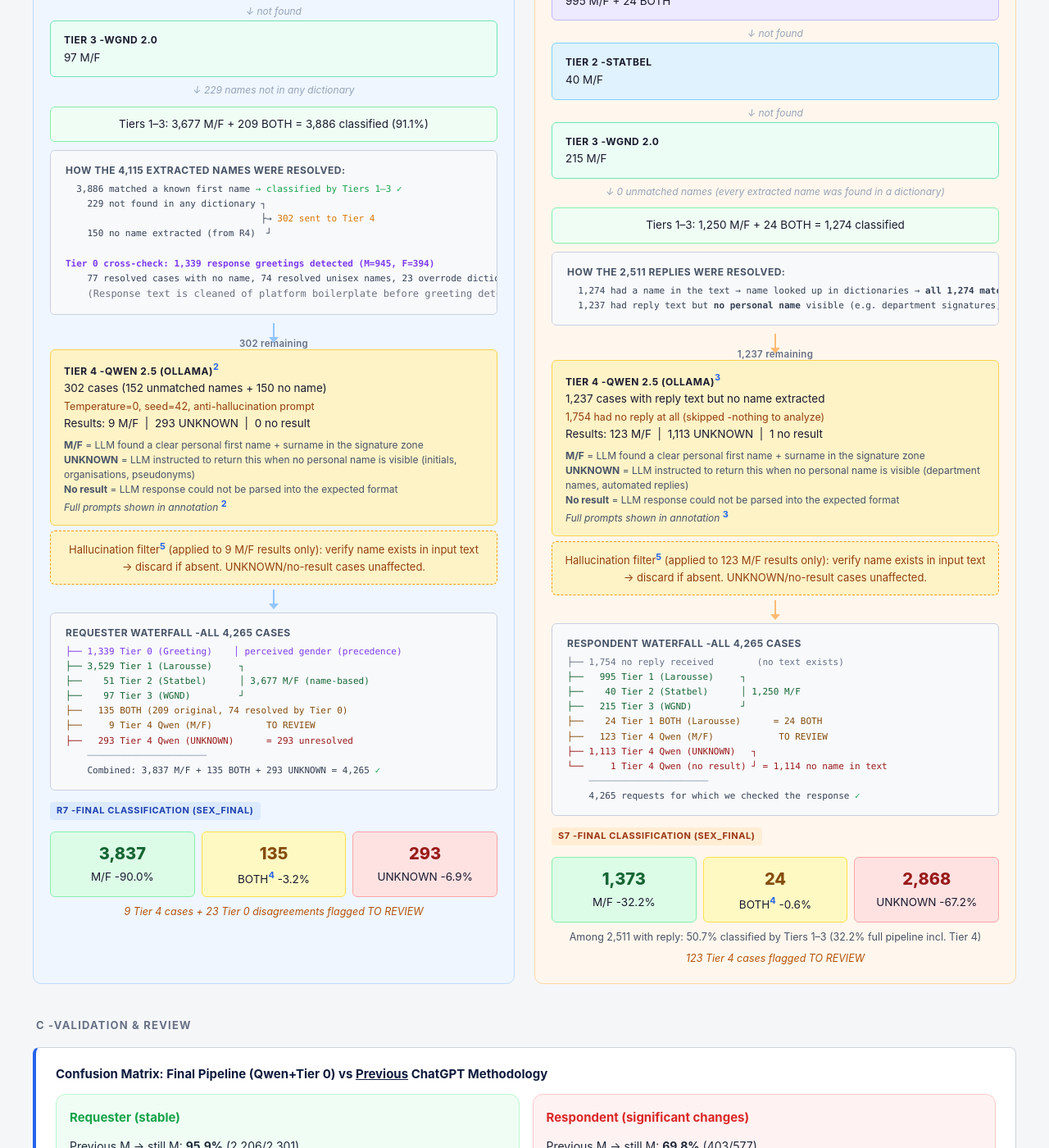
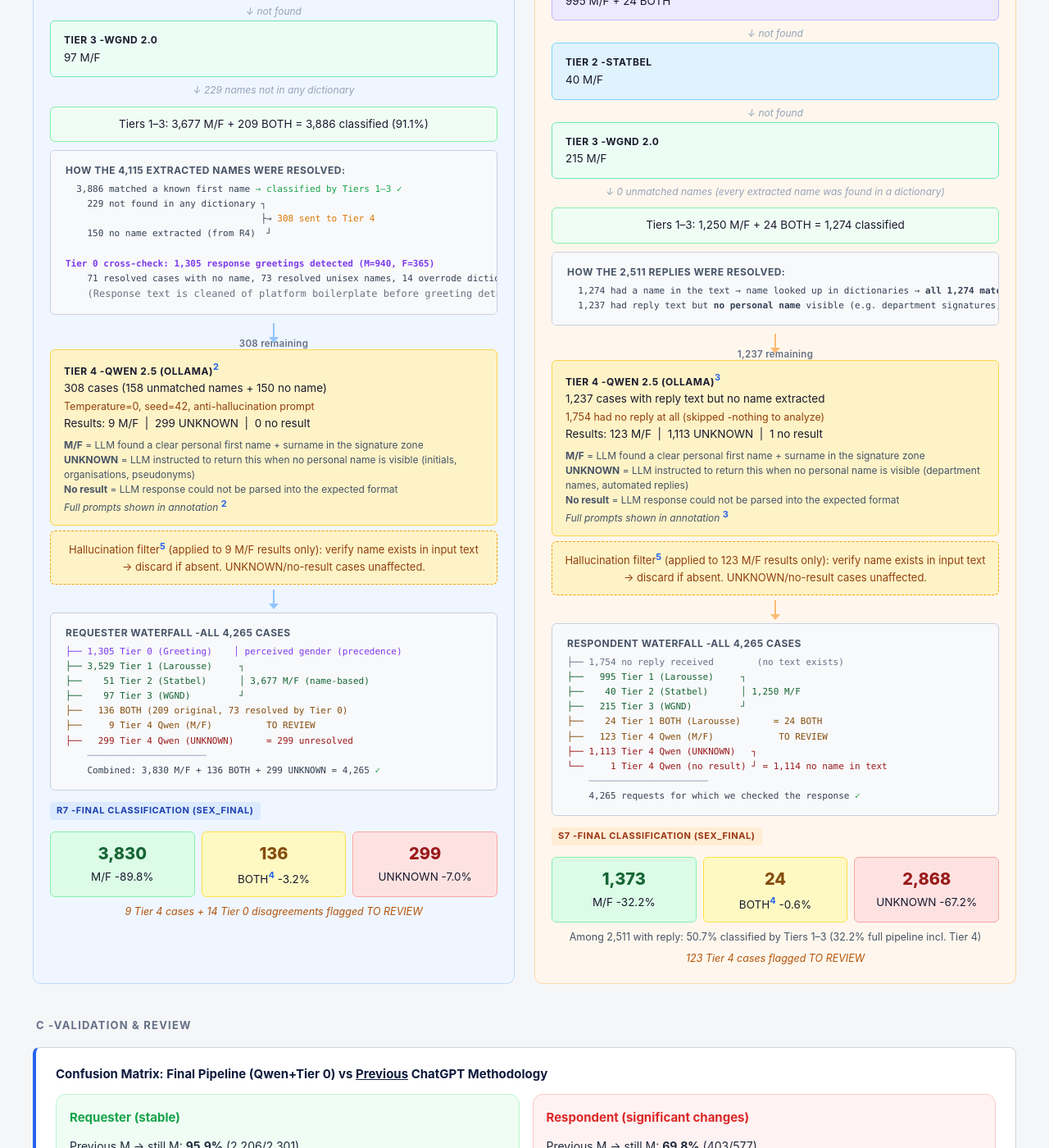
Before and after one commit to eqenrico-hub/eqenrico-hub.github.io, a Jekyll site: the page pipeline.html, which Jekyll copies as it is, in a window 1280 px wide and 1400 px high, scrolled down 2561 px. Shown: the whole window at 82% size. Built offline with Jekyll 4.4.1, drawn with Linux system fonts in a browser that asks for light colours; some of the changed text lies outside the part shown.

Commit message:
Fix multi-line neutral greeting detection + update all numbers
Multi-line neutral greetings (e.g., "Madame,\nMonsieur,") were being
misclassified as gendered. Added strict greeting-only line detection
to catch these. Re-ran full pipeline.

Key number changes:
- Tier 0 M/F: 1,339 → 1,305 (34 now correctly neutral)
- Tier 0 disagreements: 23 → 14 (9 were multi-line neutrals)
- sex_final requester: 3,837 (90.0%) → 3,830 (89.8%)
- TO REVIEW: 155 → 146

Co-Authored-By: Claude Opus 4.6 (1M context) <noreply@anthropic.com>

```diff
--- a/pipeline.html
+++ b/pipeline.html
@@ -765,21 +765,21 @@
 
       <div class="flow-accounting"><span class="fa-title">How the 4,115 extracted names were resolved:</span>  3,886 matched a known first name <span class="fa-check">&rarr; classified by Tiers 1&ndash;3 &#10003;</span>
     229 not found in any dictionary &#9488;
-                                    &#9500;&rarr; <span class="fa-arrow">302 sent to Tier 4</span>
+                                    &#9500;&rarr; <span class="fa-arrow">308 sent to Tier 4</span>
     150 no name extracted (from R4)  &#9496;
 
-<span style="color:#7c3aed;font-weight:700;">Tier 0 cross-check: 1,339 response greetings detected (M=945, F=394)</span>
-    77 resolved cases with no name, 74 resolved unisex names, 23 overrode dictionary classifications
-    <span style="font-size:12px;color:#6b7280;">(Response text is cleaned of platform boilerplate before greeting detection; only the first line is scanned)</span></div>
+<span style="color:#7c3aed;font-weight:700;">Tier 0 cross-check: 1,305 response greetings detected (M=940, F=365)</span>
+    71 resolved cases with no name, 73 resolved unisex names, 14 overrode dictionary classifications
+    <span style="font-size:12px;color:#6b7280;">(Response text is cleaned of platform boilerplate before greeting detection; single-line and multi-line patterns scanned, e.g. &ldquo;Madame,\nMonsieur,&rdquo;)</span></div>
 
       <div class="arrow-down arrow-sm"><div class="shaft"></div></div>
-      <div class="arrow-label">302 remaining</div>
+      <div class="arrow-label">308 remaining</div>
 
       <div class="tier-box tier-4">
         <span class="tier-label-inline">TIER 4 -QWEN 2.5 (OLLAMA)</span><sup>2</sup><br>
-        <span class="num">302</span> cases (152 unmatched names + 150 no name)<br>
+        <span class="num">308</span> cases (158 unmatched names + 150 no name)<br>
         <span style="font-size:12.5px;color:#92400e;">Temperature=0, seed=42, anti-hallucination prompt</span><br>
-        Results: <span class="num">9</span> M/F &nbsp;|&nbsp; <span class="num">293</span> UNKNOWN &nbsp;|&nbsp; <span class="num">0</span> no result<br>
+        Results: <span class="num">9</span> M/F &nbsp;|&nbsp; <span class="num">299</span> UNKNOWN &nbsp;|&nbsp; <span class="num">0</span> no result<br>
         <span style="font-size:12px;color:#475467;line-height:1.5;display:block;margin-top:6px;text-align:left;">
           <strong>M/F</strong> = LLM found a clear personal first name + surname in the signature zone<br>
           <strong>UNKNOWN</strong> = LLM instructed to return this when no personal name is visible (initials, organisations, pseudonyms)<br>
@@ -792,33 +792,33 @@
 
       <div class="arrow-down arrow-sm"><div class="shaft"></div></div>
 
-      <div class="waterfall"><span class="wf-title">Requester Waterfall -All 4,265 Cases</span><span class="wf-green" style="color:#7c3aed;">&#9500;&#9472;&#9472; 1,339 Tier 0 (Greeting)    &#9474; perceived gender (precedence)</span>
+      <div class="waterfall"><span class="wf-title">Requester Waterfall -All 4,265 Cases</span><span class="wf-green" style="color:#7c3aed;">&#9500;&#9472;&#9472; 1,305 Tier 0 (Greeting)    &#9474; perceived gender (precedence)</span>
 <span class="wf-green">&#9500;&#9472;&#9472; 3,529 Tier 1 (Larousse)     &#9488;</span>
 <span class="wf-green">&#9500;&#9472;&#9472;    51 Tier 2 (Statbel)      &#9474; 3,677 M/F (name-based)</span>
 <span class="wf-green">&#9500;&#9472;&#9472;    97 Tier 3 (WGND)         &#9496;</span>
-<span class="wf-amber">&#9500;&#9472;&#9472;   135 BOTH (209 original, 74 resolved by Tier 0)</span>
+<span class="wf-amber">&#9500;&#9472;&#9472;   136 BOTH (209 original, 73 resolved by Tier 0)</span>
 <span class="wf-amber">&#9500;&#9472;&#9472;     9 Tier 4 Qwen (M/F)          TO REVIEW</span>
-<span class="wf-red">&#9500;&#9472;&#9472;   293 Tier 4 Qwen (UNKNOWN)      = 293 unresolved</span>
+<span class="wf-red">&#9500;&#9472;&#9472;   299 Tier 4 Qwen (UNKNOWN)      = 299 unresolved</span>
 <span class="wf-line">    &#9472;&#9472;&#9472;&#9472;&#9472;&#9472;&#9472;&#9472;&#9472;&#9472;&#9472;&#9472;&#9472;&#9472;&#9472;&#9472;&#9472;&#9472;&#9472;&#9472;&#9472;&#9472;</span>
-    Combined: 3,837 M/F + 135 BOTH + 293 UNKNOWN = 4,265 <span class="wf-check">&#10003;</span></div>
+    Combined: 3,830 M/F + 136 BOTH + 299 UNKNOWN = 4,265 <span class="wf-check">&#10003;</span></div>
 
       <!-- R7 -->
       <div class="step-tag">R7 -Final Classification (sex_final)</div>
       <div class="result-row">
         <div class="result-box result-green">
-          <span class="big-num">3,837</span>
-          M/F -90.0%
+          <span class="big-num">3,830</span>
+          M/F -89.8%
         </div>
         <div class="result-box result-amber">
-          <span class="big-num">135</span>
+          <span class="big-num">136</span>
           BOTH<sup>4</sup> -3.2%
         </div>
         <div class="result-box result-red">
-          <span class="big-num">293</span>
-          UNKNOWN -6.9%
+          <span class="big-num">299</span>
+          UNKNOWN -7.0%
         </div>
       </div>
-      <div class="flag-note">9 Tier 4 cases + 23 Tier 0 disagreements flagged TO REVIEW</div>
+      <div class="flag-note">9 Tier 4 cases + 14 Tier 0 disagreements flagged TO REVIEW</div>
     </div>
 
     <!-- ──────── RESPONDENT LANE ──────── -->
@@ -1010,8 +1010,8 @@
 
     <div class="review-box">
       <h3 style="margin-bottom:8px;color:#92400e;">Manual Review<sup>6</sup></h3>
-      <div class="big-num">132 Tier 4 M/F + 23 Tier 0 disagreements = 155 cases</div>
-      <p style="font-size:14px;color:#475467;margin-top:6px;">9 requester + 123 respondent (Tier 4) + 23 Tier 0 disagreements &mdash; all undergo exhaustive manual verification</p>
+      <div class="big-num">132 Tier 4 M/F + 14 Tier 0 disagreements = 146 cases</div>
+      <p style="font-size:14px;color:#475467;margin-top:6px;">9 requester + 123 respondent (Tier 4) + 14 Tier 0 disagreements &mdash; all undergo exhaustive manual verification</p>
 
       <div style="margin-top:12px;padding:12px 16px;background:#fef3c7;border:1px solid #fde68a;border-radius:8px;font-size:13px;color:#92400e;">
         <strong>Tier 4 review outcome: 17 of 132 corrected (13% pre-review error rate; all 17 fixed in the final dataset)</strong><br><br>
@@ -1028,11 +1028,11 @@
       </div>
 
       <div style="margin-top:10px;padding:12px 16px;background:#ede9fe;border:1px solid #c4b5fd;border-radius:8px;font-size:13px;color:#5b21b6;">
-        <strong>Tier 0 disagreement review: 23 cases, 0 adjustments needed</strong><br><br>
-        &bull; <strong>7 group requests:</strong> pipeline extracted the first co-signer but the administration addressed a different one<br>
-        &bull; <strong>12 dictionary overrides:</strong> name classified differently from how the administration perceived the person (e.g., &ldquo;Yan&rdquo; = F in Larousse but admin writes &ldquo;Monsieur Roosens&rdquo;)<br>
-        &bull; <strong>4 same individual:</strong> one requester (M in Larousse) consistently addressed as female by the administration across 4 requests<br><br>
-        <em>In all 23 cases, Tier 0 (the greeting) correctly reflected the administration&rsquo;s perception.</em>
+        <strong>Tier 0 disagreement review: 14 cases, 0 adjustments needed</strong><br><br>
+        &bull; <strong>3 group requests:</strong> pipeline extracted the first co-signer but the administration addressed a different one<br>
+        &bull; <strong>11 dictionary overrides:</strong> name classified differently from how the administration perceived the person (e.g., &ldquo;Yan&rdquo; = F in Larousse but admin writes &ldquo;Monsieur Roosens&rdquo;)<br><br>
+        <em>In all 14 cases, Tier 0 (the greeting) correctly reflected the administration&rsquo;s perception.</em><br>
+        <em style="font-size:12px;color:#7c3aed;">(9 former disagreements were eliminated by improved multi-line neutral greeting detection, e.g. &ldquo;Madame,\nMonsieur,&rdquo;)</em>
       </div>
 
       <div style="margin-top:10px;padding:12px 16px;background:#f0fdf4;border:1px solid #bbf7d0;border-radius:8px;font-size:13px;color:#166534;">
@@ -1082,10 +1082,10 @@
     <div class="anno-card">
       <div class="anno-header" onclick="this.parentElement.classList.toggle('open')">
         <span class="chevron">&#9654;</span>
-        <sup>2</sup> Why 302 requester cases for Ollama
+        <sup>2</sup> Why 308 requester cases for Ollama
       </div>
       <div class="anno-body">
-        302 cases remain after Tier 0 cross-checking resolves 77 of the original 379 unmatched cases. These 302 include 152 cases where a name token was extracted but not found in any of the three dictionaries (possibly a surname, rare name, or false positive), plus 150 cases where no name was extracted at all. Ollama receives only the signature zone text (not the entire document) to minimize the risk of picking up names from the body of the letter that belong to other people. Since the FOI data could not be sent to cloud-based LLMs for privacy reasons (Transparencia.be requested that data not be processed by external services), a locally hosted model (Qwen 2.5 via Ollama) was used. Qwen 2.5:7b was selected after an initial run with Llama 3.2 (3B parameters) revealed a high error rate upon manual review. The model runs entirely on the researcher&rsquo;s machine with no data leaving the local environment.
+        308 cases remain after Tier 0 cross-checking resolves 71 of the original 379 unmatched cases. These 308 include 158 cases where a name token was extracted but not found in any of the three dictionaries (possibly a surname, rare name, or false positive), plus 150 cases where no name was extracted at all. Ollama receives only the signature zone text (not the entire document) to minimize the risk of picking up names from the body of the letter that belong to other people. Since the FOI data could not be sent to cloud-based LLMs for privacy reasons (Transparencia.be requested that data not be processed by external services), a locally hosted model (Qwen 2.5 via Ollama) was used. Qwen 2.5:7b was selected after an initial run with Llama 3.2 (3B parameters) revealed a high error rate upon manual review. The model runs entirely on the researcher&rsquo;s machine with no data leaving the local environment.
         <details style="margin-top: 10px; cursor: pointer;">
           <summary style="font-weight: 600; color: #3182CE; font-size: 0.9em;">View exact requester prompt sent to Ollama &darr;</summary>
           <div style="margin-top: 8px; padding: 12px 16px; background: #F7FAFC; border-radius: 6px; border: 1px solid #E2E8F0; font-family: 'SF Mono', 'Fira Code', 'Consolas', monospace; font-size: 0.82em; line-height: 1.7; white-space: pre-wrap;">You are classifying the sex of the person who signed a FOI request.
@@ -1156,10 +1156,10 @@ Signature zone:
     <div class="anno-card">
       <div class="anno-header" onclick="this.parentElement.classList.toggle('open')">
         <span class="chevron">&#9654;</span>
-        <sup>6</sup> Why only 155 cases need review
+        <sup>6</sup> Why only 146 cases need review
       </div>
       <div class="anno-body">
-        Tiers 1&ndash;3 are deterministic dictionary lookups &mdash; same input always gives same output, no review needed. Only Tier 4 (LLM) is probabilistic, so ALL 132 of its M/F outputs (9 requester + 123 respondent) are flagged for human verification. Of these, <strong>17 were corrected (13% error rate)</strong>: 9 cases where the LLM should have returned UNKNOWN (hallucinations, initials-only, unisex names), 6 wrong gender assignments, and 2 encoding/format issues. Additionally, 23 Tier 0 disagreements (where the response greeting diverges from dictionary classification) were manually reviewed &mdash; breakdown: 7 group requests (first co-signer extracted but admin addressed a different one), 12 dictionary overrides, 4 same individual addressed as opposite gender. In all 23, the greeting correctly reflected perceived gender; no adjustments needed. Total: 155 cases reviewed. UNKNOWN cases validated separately: 259 from Llama run (96.5% genuinely unclassifiable), 200-sample from Qwen run (100% genuinely unclassifiable).
+        Tiers 1&ndash;3 are deterministic dictionary lookups &mdash; same input always gives same output, no review needed. Only Tier 4 (LLM) is probabilistic, so ALL 132 of its M/F outputs (9 requester + 123 respondent) are flagged for human verification. Of these, <strong>17 were corrected (13% error rate)</strong>: 9 cases where the LLM should have returned UNKNOWN (hallucinations, initials-only, unisex names), 6 wrong gender assignments, and 2 encoding/format issues. Additionally, 14 Tier 0 disagreements (where the response greeting diverges from dictionary classification) were manually reviewed &mdash; breakdown: 3 group requests (first co-signer extracted but admin addressed a different one), 11 dictionary overrides. In all 14, the greeting correctly reflected perceived gender; no adjustments needed. (9 former disagreements were eliminated by improved multi-line neutral greeting detection.) Total: 146 cases reviewed. UNKNOWN cases validated separately: 259 from Llama run (96.5% genuinely unclassifiable), 200-sample from Qwen run (100% genuinely unclassifiable).
       </div>
     </div>
 
@@ -1225,7 +1225,7 @@ Signature zone:
       <tr><td style="padding:6px 12px;">Llama 3.2 (initial run)</td><td style="text-align:center;padding:6px 12px;">1,131</td><td style="text-align:center;padding:6px 12px;">26.5%</td></tr>
       <tr style="background:#fef9c3;"><td style="padding:6px 12px;">Qwen+Tier0 (final pipeline)</td><td style="text-align:center;padding:6px 12px;"><strong>1,278</strong></td><td style="text-align:center;padding:6px 12px;"><strong>30.0%</strong></td></tr>
     </table>
-    <p style="font-size:13px;color:#475467;">The initial Llama run produced fewer known-sex pairs than ChatGPT due to its high Tier 4 error rate. The final Qwen+Tier0 pipeline recovers and exceeds the ChatGPT count, thanks to Tier 0 greeting detection resolving 174 additional cases (77 no-name + 74 unisex + 23 overrides) that would otherwise remain unclassified.</p>
+    <p style="font-size:13px;color:#475467;">The initial Llama run produced fewer known-sex pairs than ChatGPT due to its high Tier 4 error rate. The final Qwen+Tier0 pipeline recovers and exceeds the ChatGPT count, thanks to Tier 0 greeting detection resolving 158 additional cases (71 no-name + 73 unisex + 14 overrides) that would otherwise remain unclassified.</p>
   </div>
 
   <div class="box" style="margin-bottom:12px;">
```
Also changed, not shown: other parts of pipeline.html (+2 -2 lines), pipeline-animated.html (+25 -26 lines).
